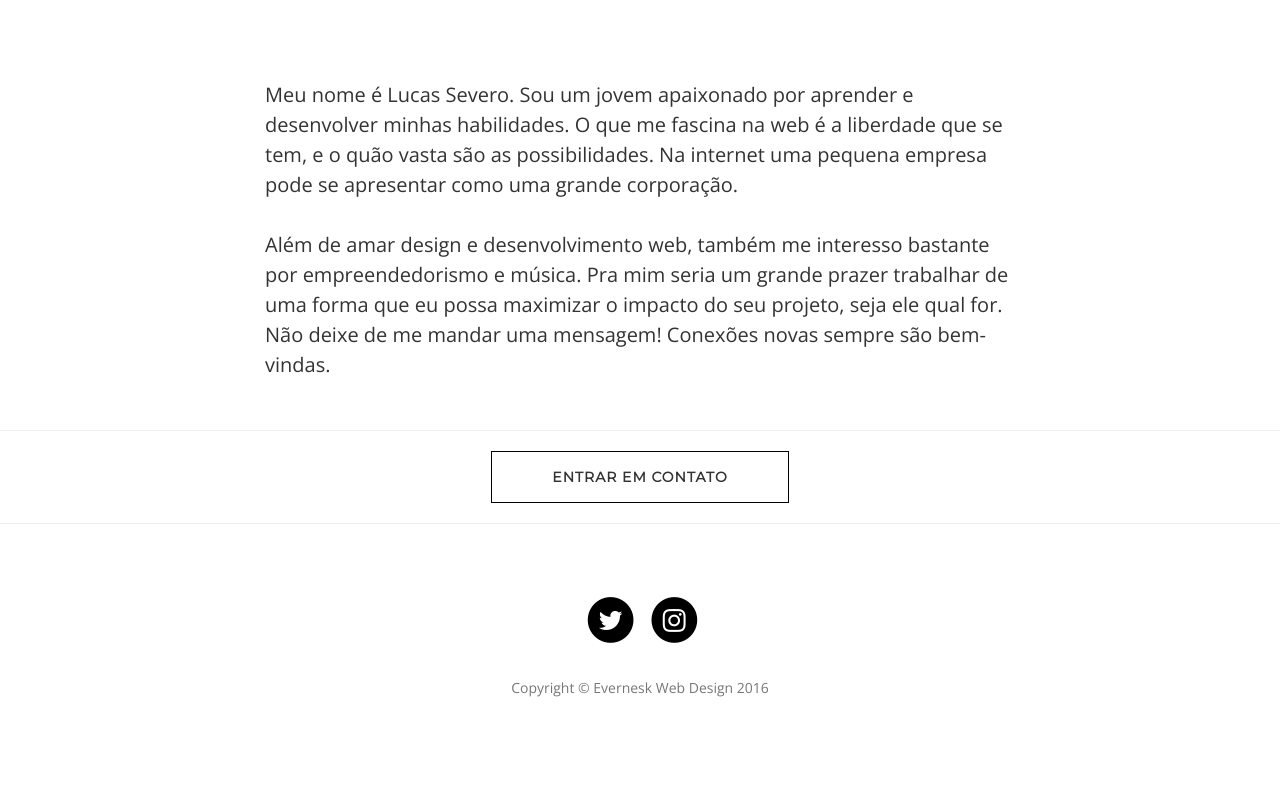
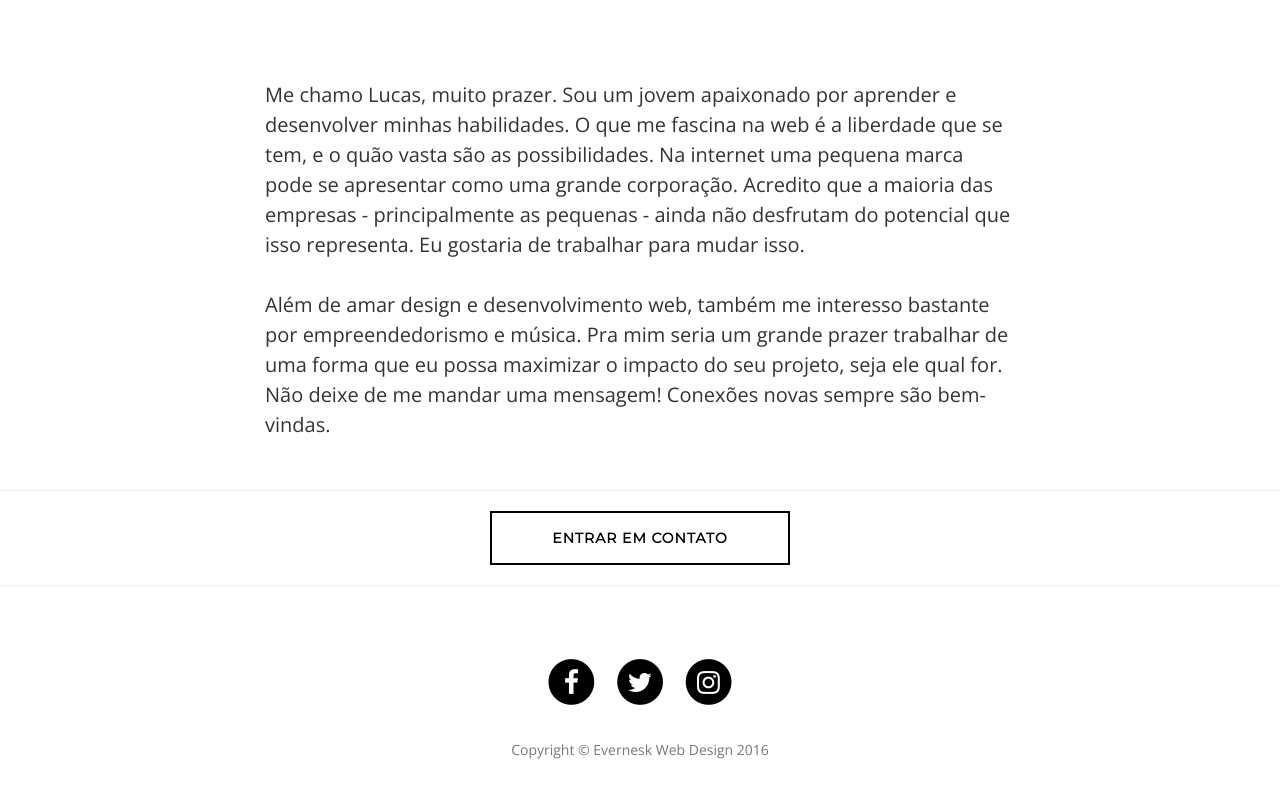
Before and after one commit to evernesk/evernesk.github.io, a website: page about.html in a window 1280 px wide. Shown: the part 700-1498 px from the top of the page. Before the commit the page ends 1463 px from the top, so only its background shows below. Drawn offline with nearby package versions, Linux system fonts and the light colour scheme; a web font is replaced by a local one.

Commit message:
Adding facebook link and changing btn style.

```diff
--- a/about.html
+++ b/about.html
@@ -110,9 +110,10 @@
     <div class="container">
         <div class="row">
             <div class="col-lg-8 col-lg-offset-2 col-md-10 col-md-offset-1">
-              <p class="text-left">Meu nome é Lucas Severo. Sou um jovem apaixonado por aprender e desenvolver minhas habilidades.
+              <p class="text-left">Me chamo Lucas, muito prazer. Sou um jovem apaixonado por aprender e desenvolver minhas habilidades.
                 O que me fascina na web é a liberdade que se tem, e o quão vasta são as possibilidades.
-                Na internet uma pequena empresa pode se apresentar como uma grande corporação. </p>
+                Na internet uma pequena marca pode se apresentar como uma grande corporação. Acredito que a maioria das empresas
+                 - principalmente as pequenas - ainda não desfrutam do potencial que isso representa. Eu gostaria de trabalhar para mudar isso.</p>
 
               <p> Além de amar design e desenvolvimento web, também me interesso bastante por empreendedorismo e música.
                 Pra mim seria um grande prazer trabalhar de uma forma que eu possa maximizar o impacto do seu projeto, seja ele qual for.
@@ -140,6 +141,14 @@
                 <div class="col-lg-8 col-lg-offset-2 col-md-10 col-md-offset-1">
                   <ul class="list-inline text-center">
                       <li>
+                          <a href="https://www.facebook.com/profile.php?id=100013968364336">
+                              <span class="fa-stack fa-lg">
+                                  <i class="fa fa-circle fa-stack-2x" style="color:black"></i>
+                                  <i class="fa fa-facebook fa-stack-1x fa-inverse" onMouseOver="this.style.color='#CCC'" onMouseOut="this.style.color='#FFF'"></i>
+                              </span>
+                          </a>
+                      </li>
+                      <li>
                           <a href="https://twitter.com/lucasnesk_">
                               <span class="fa-stack fa-lg">
                                   <i class="fa fa-circle fa-stack-2x" style="color:black"></i>
@@ -147,6 +156,7 @@
                               </span>
                           </a>
                       </li>
+                      <li>
                           <a href="https://instagram.com/lucas.nesk">
                               <span class="fa-stack fa-lg">
                                   <i class="fa fa-circle fa-stack-2x" style="color:black"></i>
--- a/less/clean-blog.less
+++ b/less/clean-blog.less
@@ -38,10 +38,10 @@ h6 {
 }
 
 a {
-	color: @gray-dark;
+	color: #000;
 	&:hover,
 	&:focus {
-
+		color: #222;
 	}
 }
 
@@ -504,7 +504,7 @@ form .row:first-child .floating-label-form-group {
 	padding: 15px 25px;
 	background-color: white !important;
 	border-style: solid;
-	border-width: 1px;
+	border-width: 2px;
 	border-color: #000;
 }
 
@@ -518,9 +518,7 @@ form .row:first-child .floating-label-form-group {
 	padding-right: 60px;
 	&:hover,
 	&:focus {
-		background-color: #000 !important;
-		border: 1px solid white;
-
+		border: 2px solid white;
 	}
 }
 
```
Also changed, not shown: contact.html (+9 -0 lines), index.html (+10 -2 lines), post.html (+9 -0 lines), thanks.html (+9 -0 lines), css/clean-blog.min.css.
